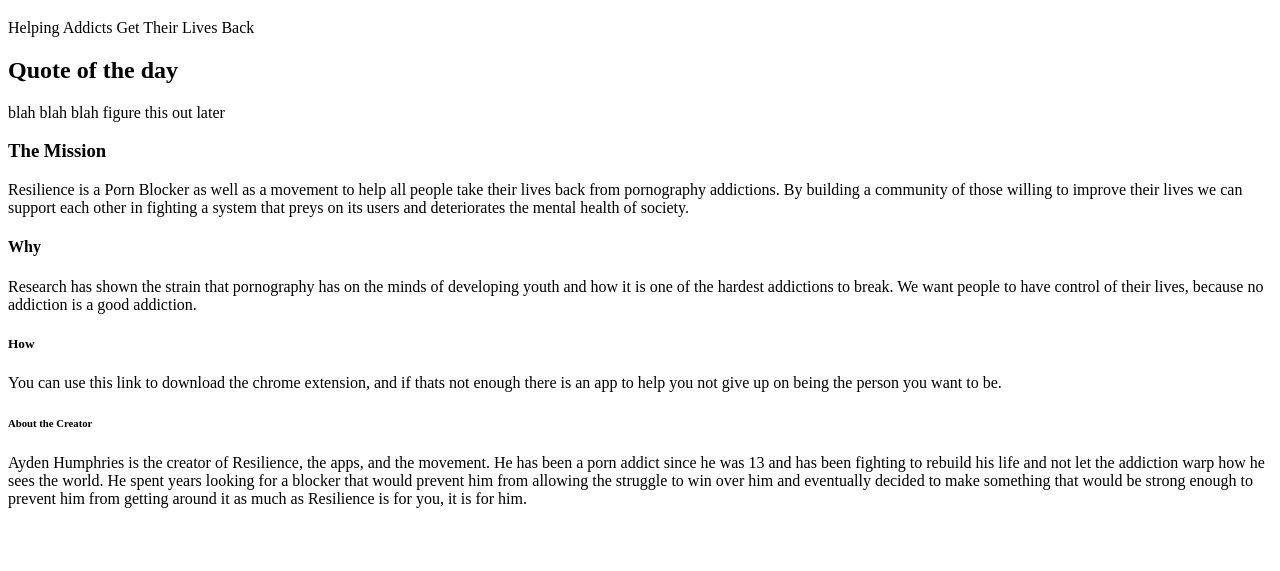
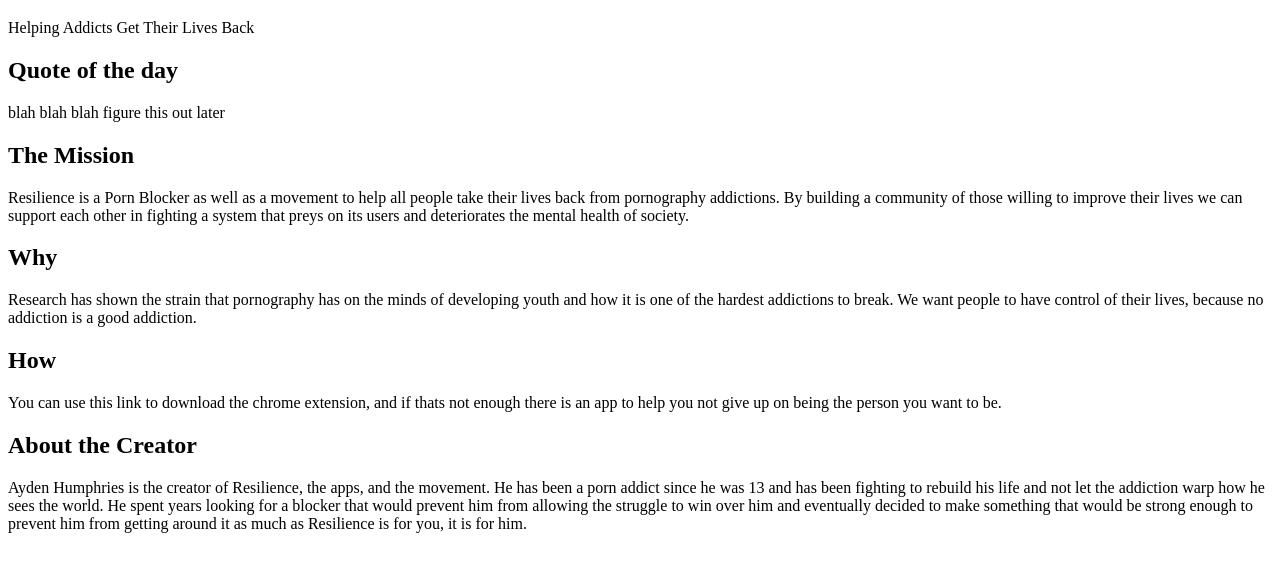
Before and after one commit to ADH-17/ResilienceWebPage, a plain HTML site: page index.html in a window 1280 px wide. Shown: the part 61-632 px from the top of the page. Drawn offline with Linux system fonts and the light colour scheme.

Commit message:
changed teh web page title and changed the sizes of the headings

```diff
--- a/index.html
+++ b/index.html
@@ -3,7 +3,7 @@
     <head>
         <meta charset="UTF-8">
         <meta name="viewport" content="width=device-width, initial-scale=1.0">
-        <title>My First Webpage</title>
+        <title>Resilience</title>
     </head>
     <body>
         <h1>Resilience</h1>
@@ -12,24 +12,24 @@
         <h2>Quote of the day</h2>
         <p> blah blah blah figure this out later</p>
 
-        <h3>The Mission</h3>
+        <h2>The Mission</h2>
         <p>Resilience is a Porn Blocker as well as a movement to help all people take their lives back from pornography addictions.
             By building a community of those willing to improve their lives we can support each other in fighting a system that
             preys on its users and deteriorates the mental health of society.
         </p>
 
-        <h4> Why</h4>
+        <h2> Why</h2>
         <p> Research has shown the strain that pornography has on the minds of developing youth and how it is one of the
             hardest addictions to break. We want people to have control of their lives, because no addiction is a good
             addiction.
         </p>
 
-        <h5> How </h5>
+        <h2> How </h2>
         <p> You can use this link to download the chrome extension, and if thats not enough there is an app to help you not
             give up on being the person you want to be.
         </p>
 
-        <h6> About the Creator</h6>
+        <h2> About the Creator</h2>
         <p> Ayden Humphries is the creator of Resilience, the apps, and the movement. He has been a porn addict since he was 13 and has been fighting
             to rebuild his life and not let the addiction warp how he sees the world. He spent years looking for a blocker that would prevent him
             from allowing the struggle to win over him and eventually decided to make something that would be strong enough to prevent him from getting around it
```
